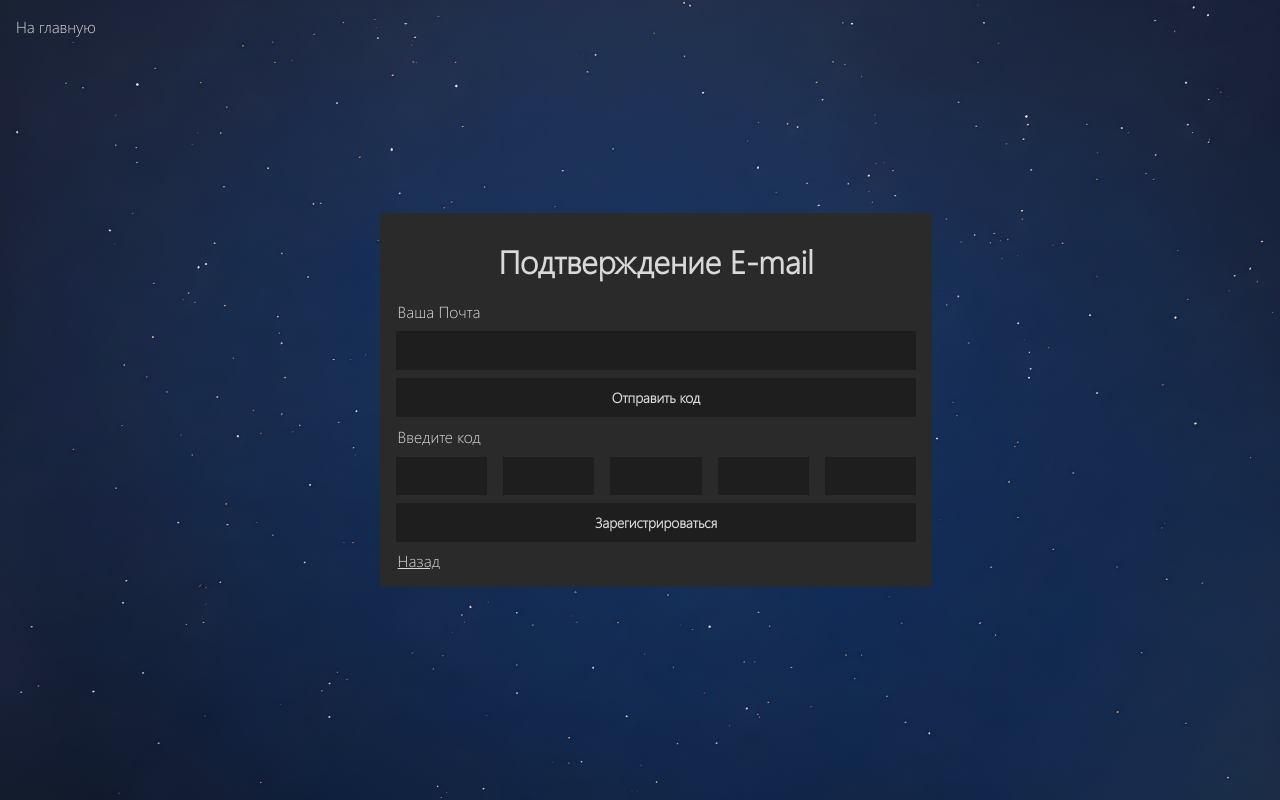
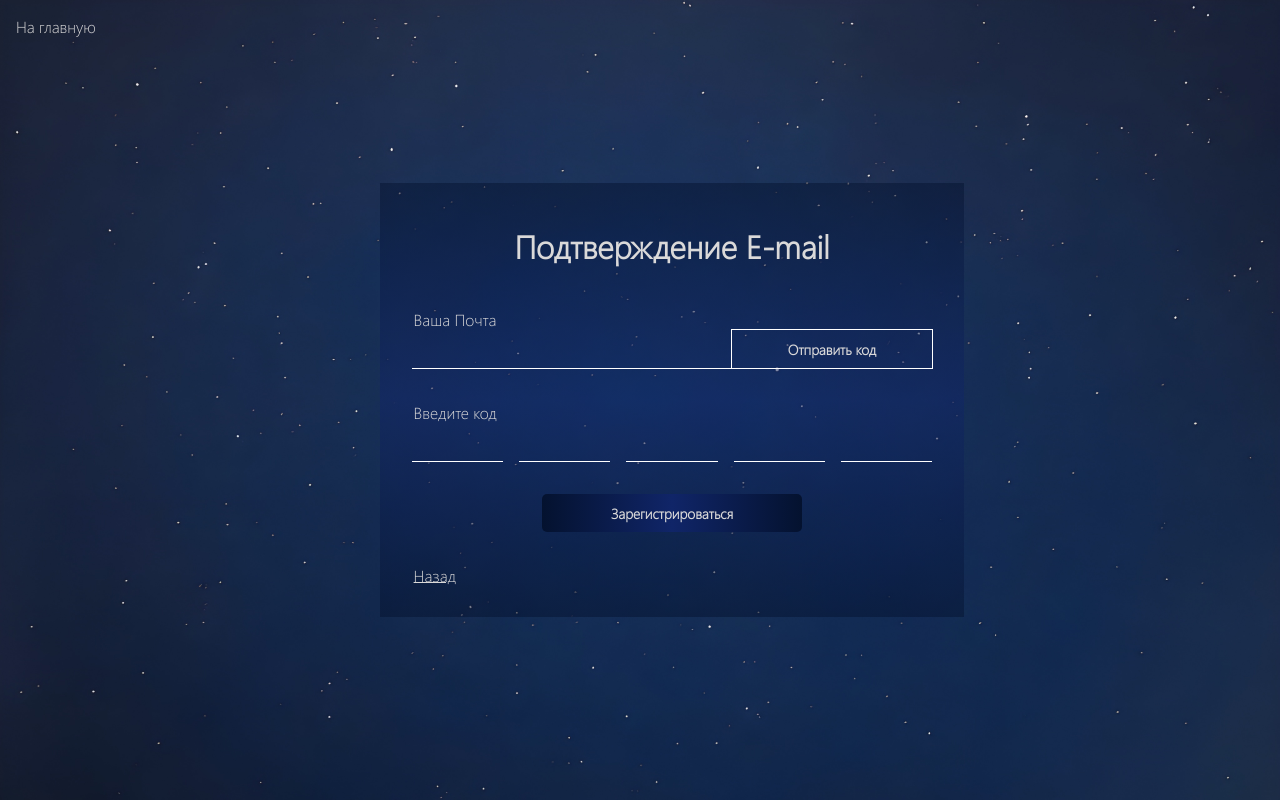
Before and after one commit to BrickITT1/Orbis-Project, a React (Vite) app in the folder frontend/: page /confirm in a window 1280 px wide. Built offline with nearby package versions, Linux system fonts and the light colour scheme.

Commit message:
fix-port

```diff
--- a/frontend/src/components/loginForm/ConfirmEmail.tsx
+++ b/frontend/src/components/loginForm/ConfirmEmail.tsx
@@ -108,16 +108,20 @@ export const ConfirmEmail = () => {
         <>
             <form action="" method='POST' onSubmit={(e) => e.preventDefault()}>
                 <h1>Подтверждение E-mail</h1>
+                    <div className="">
                         <label htmlFor="">Ваша Почта</label>
                         <div className="relative">
-                    <input type="text" readOnly value={registerData?.email?.email || ''} />
+                            <input type="text" style={{width: "320px"}} readOnly value={registerData?.email?.email || ''} />
                             {
                             isCode ? <Timer /> : null
                         }
+                        <div className="code-button">
+                            <button onClick={handleGetCode}>Отправить код</button>
+                        </div>
+                    </div>
+
                     </div>
                     <div className="">
-                    <button onClick={handleGetCode}>Отправить код</button>
-                </div>
                     <label htmlFor="">Введите код</label>
                         <div className="email-confirm flex-row">
                             {code.map((_, index) => (
@@ -134,12 +138,12 @@ export const ConfirmEmail = () => {
                                 </div>
                             ))}
                         </div>
-
-                <div className="">
-                    <button onClick={handleRegister}>Зарегистрироваться</button>
                     </div>
 
-                <span>
+
+                <div className="flex-col but" style={{gap: "2em"}}>
+                    <button onClick={handleRegister}>Зарегистрироваться</button>
+                    <span style={{width: '100%'}}>
                     <a
                         href=""
                         onClick={(e) => {
@@ -150,6 +154,9 @@ export const ConfirmEmail = () => {
                         Назад
                     </a>
                 </span>
+                </div>
+
+
             </form>
         </>
     );
--- a/frontend/src/components/loginForm/Login.tsx
+++ b/frontend/src/components/loginForm/Login.tsx
@@ -69,7 +69,7 @@ export const Login = () =>  {
                 </div>
                 <div className="">
                     <span><a href="" onClick={(e) => e.preventDefault()}>Забыли пароль</a></span>
-                    <div className="">
+                    <div className="but">
                         <button onClick={() => onLogIn()}>Вход</button>
                     </div>
                 </div>
--- a/frontend/src/components/loginForm/Register.tsx
+++ b/frontend/src/components/loginForm/Register.tsx
@@ -281,7 +281,7 @@ export const Register = () =>  {
                 <div className="date-container">
                     <label >
                         Дата рождения
-                        <span className='require '>*</span>
+                        <span className='require '> *</span>
                         {registerData.age?.error?.require === 'require' ? <span className='require require-err'> Обязательно</span> : null}
                     </label>
                     <div className="flex-row custom-date">
@@ -407,7 +407,7 @@ export const Register = () =>  {
                     </label>
                 </div>
 
-                <div className="">
+                <div className="but">
                     <button type='submit' onClick={(e) => {
                         e.preventDefault();
                         checkData()
--- a/frontend/src/services/auth.ts
+++ b/frontend/src/services/auth.ts
@@ -3,7 +3,7 @@ import { createApi, fetchBaseQuery } from "@reduxjs/toolkit/query/react";
 export const userApi = createApi({
     reducerPath: "postsApi",
     baseQuery: fetchBaseQuery({
-        baseUrl: "http://localhost:5000/api",
+        baseUrl: "https://localhost:3000/api",
         credentials: "include",
     }),
     endpoints: (builder) => ({
--- a/frontend/src/styles/components/LoginForm.scss
+++ b/frontend/src/styles/components/LoginForm.scss
@@ -1,12 +1,4 @@
 @use '../variables' as *;
-
-.login-main {
-    max-width: 520px;
-    margin: 0 auto;
-    display: grid;
-    align-items: center;
-    min-height: 100vh;
-}
 
 .logib-logo {
     position: absolute;
@@ -16,38 +8,56 @@
     user-select: none;
 }
 
-.login-main form label, .login-main a {
+.login-main {
+    max-width: 520px;
+    margin: 0 auto;
+    display: grid;
+    align-items: center;
+    min-height: 100vh;
+
+
+    form label, a {
         padding: 0.1em;
         color: $font-color;
     }
 
-.login-main form {
+    form {
         @extend %flex-col !optional;
-    background-color: $form-color;
+        background: linear-gradient( #04122f7c, #1025687c, #04122f7c);
         width: 100%;
-    padding: 1em;
-    gap: 0.5em;
+        padding: 2em;
         animation: fadeIn 0.3s ease-in-out;
+        gap: 2em;
     }
 
-.login-main form input {
+    input, button {
         padding: 0.7em;
+        background-color: transparent;
+
     }
 
-.login-main form button {
-    padding: 0.7em;
+    input {
+        border-bottom: 1px solid #fff;
     }
 
-.login-main h1 {
+    button {
+        background: linear-gradient(to left, #04122f, #102568, #04122f);
+        border-radius: 5px;
+        width: 50%;
+    }
+
+    div.but:has(button) {
+        display: flex;
+        justify-content: center;
+        align-items: center;
+    }
+
+    h1 {
         text-align: center;
         padding: 0.3em;
     }
 
-.login-main a {
-    text-align: center;
-}
-
-.login-main label[for="first-confirm"] {
+    label[for="first-confirm"] {
         position: relative;
         text-indent: 15px;
         display: block;
@@ -55,7 +65,7 @@
         user-select: none;
     }
 
-.login-main label[for="first-confirm"]::before {
+    label[for="first-confirm"]::before {
         content: '';
         width: 10px;
         height: 10px;
@@ -65,19 +75,19 @@
         border: 1px solid #fff;
     }
 
-.login-main input[type="checkbox"]:checked + label[for="first-confirm"]::before {
+    input[type="checkbox"]:checked + label[for="first-confirm"]::before {
         background-color: #fff;
     }
 
-.login-main .date-container input{
+    .date-container input{
         width: 100px;
     }
 
-.login-main .custom-date {
+    .custom-date {
         gap: 1em;
     }
 
-.login-main .custom-select {
+    .custom-select {
         height: 190px;
         background-color: $input-color;
         position: absolute;
@@ -87,18 +97,22 @@
         overflow-x: hidden;
     }
 
-.login-main .custom-option {
+    .custom-select input {
+        border: 1px solid #fff;
+    }
+
+    .custom-option {
         padding: 0.5em;
         background-color: $input-color;
         cursor: pointer;
         width: 100%;
     }
 
-.login-main .custom-option:hover {
-    filter: brightness(0.9);
+    .custom-option:hover {
+        filter: brightness(1.3);
     }
 
-.login-main .custom-input__select {
+   .custom-input__select {
         position: relative;
     }
 
@@ -129,7 +143,22 @@
     .form-timer {
         position: absolute;
         font-size: 10px;
-    right: 0;
+        right: 220px;
         top: 0;
         user-select: none;
     }
+
+    .code-button {
+        position: absolute;
+        top: 0;
+        right: 0;
+        width: 200px;
+    }
+
+    .code-button button {
+        width: 100%;
+        background: transparent;
+        outline: 1px solid #fff;
+        border-radius: 0%;
+    }
+}
--- a/frontend/src/styles/global.scss
+++ b/frontend/src/styles/global.scss
@@ -103,8 +103,9 @@ button:hover {
 
 .main-home__button-container button{
     width: 300px;
-    background-color:rgba(16, 71, 189, 0.733);
+    background: linear-gradient(to left, #04122f, #102568, #04122f);
     padding: 1em;
+    box-shadow: 0px 0px 30px 10px #ffffff18;
 }
 
 .main-home__desc, .main-home__buttons {
@@ -113,8 +114,22 @@ button:hover {
     flex-wrap: wrap;
 }
 
+.main-home__buttons {
+    gap: 3em;
+}
+
 .main-home__img {
     width: 6;
+}
+
+.main-title {
+    font-size: 3rem;
+    text-shadow: 0 0px 10px #5788EB;
+}
+
+.main-description {
+
+    text-shadow: 0 0px 10px #5788EB;
 }
 
 .importantdisplay {
```
Lines whose indentation alone changed are shown as unchanged.
